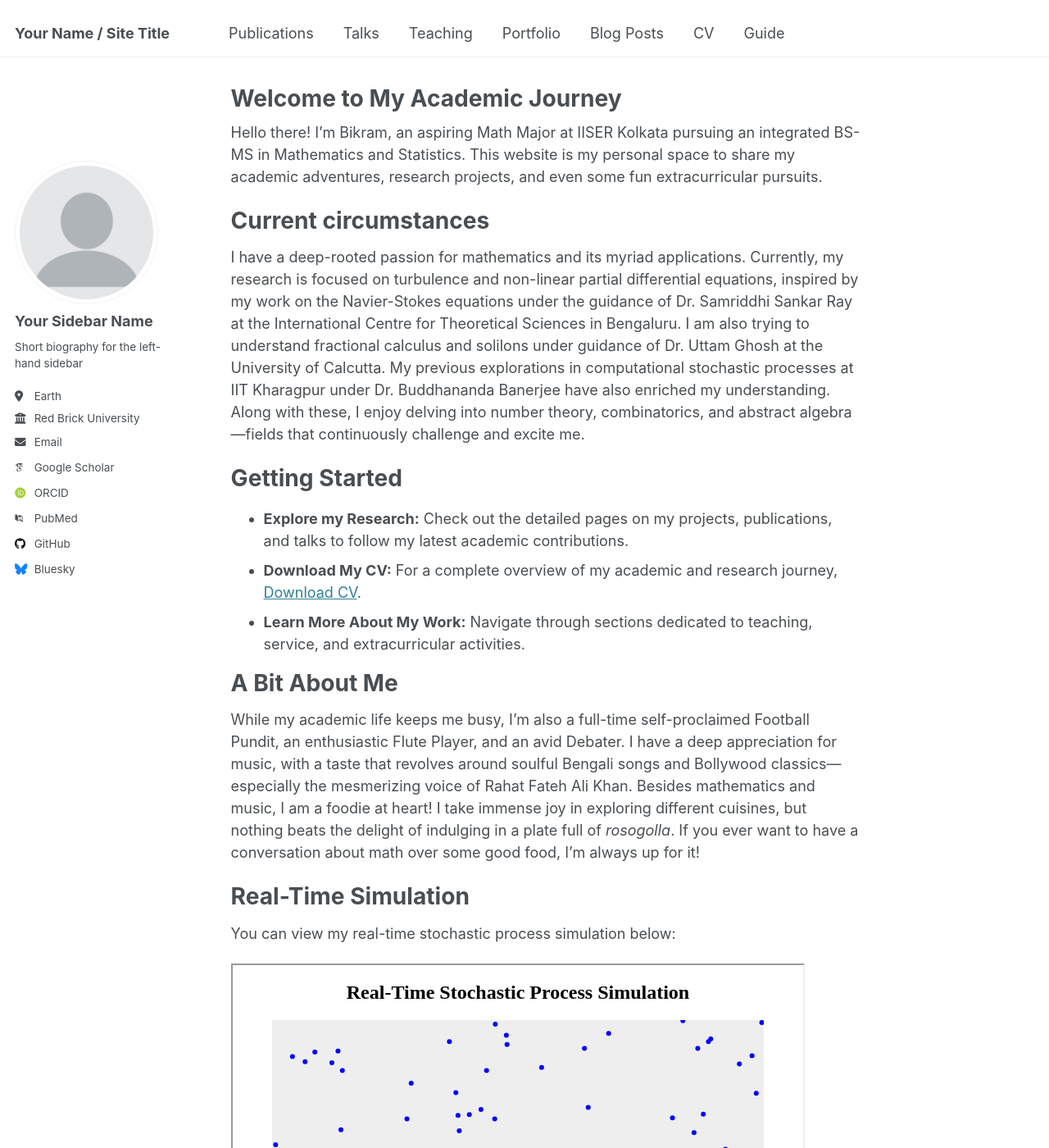
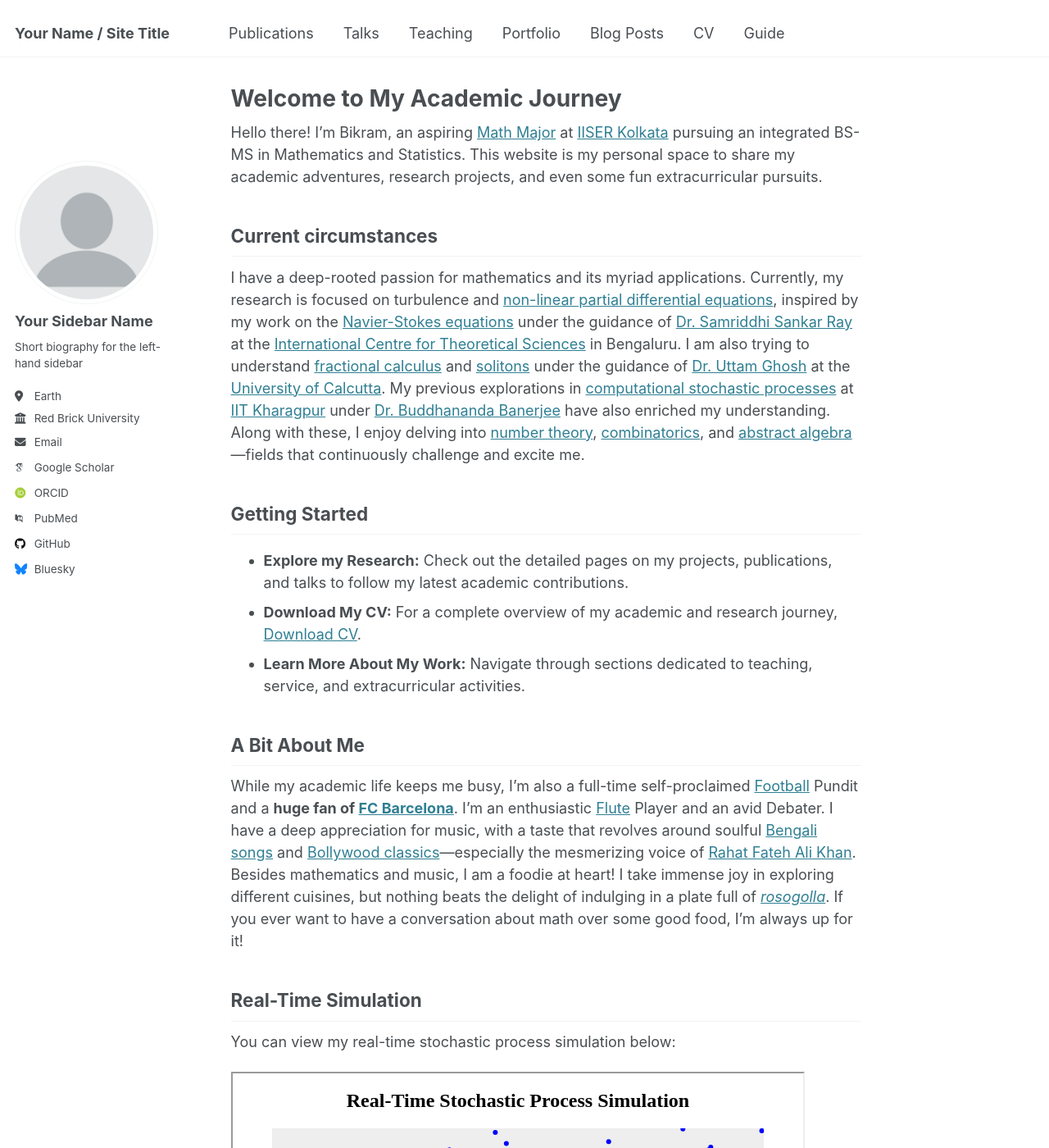
Before and after one commit to imbikrampal/bikram, a Jekyll site: the page built from _pages/about.md, in a window 1280 px wide and 1400 px high. Shown: the whole window at 82% size. Built offline with Jekyll 4.4.1, drawn with Linux system fonts in a browser that asks for light colours; some web fonts are replaced.

Commit message:
Update about.md

```diff
--- a/_pages/about.md
+++ b/_pages/about.md
@@ -7,32 +7,24 @@ redirect_from:
   - /about.html
 ---
 
-Hello there! I'm Bikram, an aspiring Math Major at IISER Kolkata pursuing an integrated BS-MS in Mathematics and Statistics. This website is my personal space to share my academic adventures, research projects, and even some fun extracurricular pursuits.
+Hello there! I'm Bikram, an aspiring [Math Major](https://en.wikipedia.org/wiki/Mathematics) at [IISER Kolkata](https://www.iiserkol.ac.in/) pursuing an integrated BS-MS in Mathematics and Statistics. This website is my personal space to share my academic adventures, research projects, and even some fun extracurricular pursuits.
 
-Current circumstances
-======
-I have a deep-rooted passion for mathematics and its myriad applications. Currently, my research is focused on turbulence and non-linear partial differential equations, inspired by my work on the Navier-Stokes equations under the guidance of Dr. Samriddhi Sankar Ray at the International Centre for Theoretical Sciences in Bengaluru. I am also trying to understand fractional calculus and solilons under guidance of Dr. Uttam Ghosh at the University of Calcutta. My previous explorations in computational stochastic processes at IIT Kharagpur under Dr. Buddhananda Banerjee have also enriched my understanding. Along with these, I enjoy delving into number theory, combinatorics, and abstract algebra—fields that continuously challenge and excite me.
+## Current circumstances
+I have a deep-rooted passion for mathematics and its myriad applications. Currently, my research is focused on turbulence and [non-linear partial differential equations](https://en.wikipedia.org/wiki/Partial_differential_equation), inspired by my work on the [Navier-Stokes equations](https://en.wikipedia.org/wiki/Navier%E2%80%93Stokes_equations) under the guidance of [Dr. Samriddhi Sankar Ray](https://www.icts.res.in/people/ssray) at the [International Centre for Theoretical Sciences](https://www.icts.res.in/) in Bengaluru. I am also trying to understand [fractional calculus](https://en.wikipedia.org/wiki/Fractional_calculus) and [solitons](https://en.wikipedia.org/wiki/Soliton) under the guidance of [Dr. Uttam Ghosh](https://www.caluniv.ac.in/) at the [University of Calcutta](https://www.caluniv.ac.in/). My previous explorations in [computational stochastic processes](https://en.wikipedia.org/wiki/Stochastic_process) at [IIT Kharagpur](https://www.iitkgp.ac.in/) under [Dr. Buddhananda Banerjee](https://www.iitkgp.ac.in/department/MA/faculty/mabb) have also enriched my understanding. Along with these, I enjoy delving into [number theory](https://en.wikipedia.org/wiki/Number_theory), [combinatorics](https://en.wikipedia.org/wiki/Combinatorics), and [abstract algebra](https://en.wikipedia.org/wiki/Abstract_algebra)—fields that continuously challenge and excite me.
 
-
-
-Getting Started
-======
+## Getting Started
 - **Explore my Research:** Check out the detailed pages on my projects, publications, and talks to follow my latest academic contributions.
 - **Download My CV:** For a complete overview of my academic and research journey, [Download CV](../assets/bik_CV.pdf).
 - **Learn More About My Work:** Navigate through sections dedicated to teaching, service, and extracurricular activities.
 
-A Bit About Me
-======
-While my academic life keeps me busy, I’m also a full-time self-proclaimed Football Pundit, an enthusiastic Flute Player, and an avid Debater. I have a deep appreciation for music, with a taste that revolves around soulful Bengali songs and Bollywood classics—especially the mesmerizing voice of Rahat Fateh Ali Khan. Besides mathematics and music, I am a foodie at heart! I take immense joy in exploring different cuisines, but nothing beats the delight of indulging in a plate full of *rosogolla*. If you ever want to have a conversation about math over some good food, I’m always up for it!
+## A Bit About Me
+While my academic life keeps me busy, I’m also a full-time self-proclaimed [Football](https://en.wikipedia.org/wiki/Football) Pundit and a **huge fan of [FC Barcelona](https://en.wikipedia.org/wiki/FC_Barcelona)**. I’m an enthusiastic [Flute](https://en.wikipedia.org/wiki/Flute) Player and an avid Debater. I have a deep appreciation for music, with a taste that revolves around soulful [Bengali songs](https://en.wikipedia.org/wiki/Bengali_music) and [Bollywood classics](https://en.wikipedia.org/wiki/Bollywood_music)—especially the mesmerizing voice of [Rahat Fateh Ali Khan](https://en.wikipedia.org/wiki/Rahat_Fateh_Ali_Khan). Besides mathematics and music, I am a foodie at heart! I take immense joy in exploring different cuisines, but nothing beats the delight of indulging in a plate full of [*rosogolla*](https://en.wikipedia.org/wiki/Rasgulla). If you ever want to have a conversation about math over some good food, I’m always up for it!
 
-Real-Time Simulation
-======
+## Real-Time Simulation
 You can view my real-time stochastic process simulation below:
 <iframe src="/assets/simulation.html" width="700" height="500"></iframe>
 
-
-Final Thoughts
-======
+## Final Thoughts
 This website is a living document of my ongoing journey. Just as research is never truly complete, this site is always under construction. I invite you to join me as I explore new challenges, share discoveries, and continuously evolve both academically and personally.
 
 Enjoy your visit, and feel free to reach out for collaborations or a friendly chat!
```
